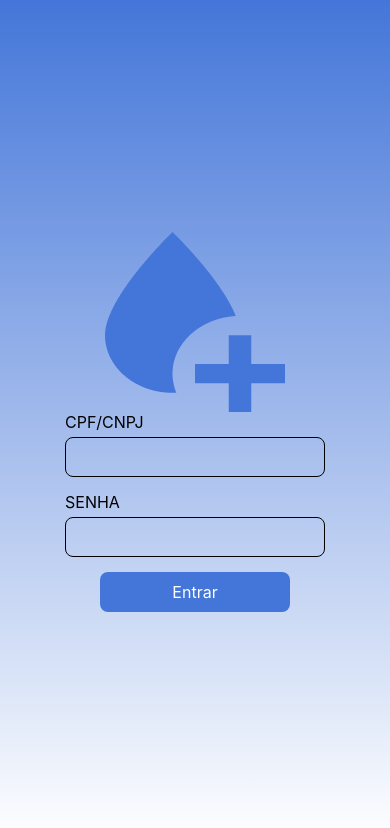
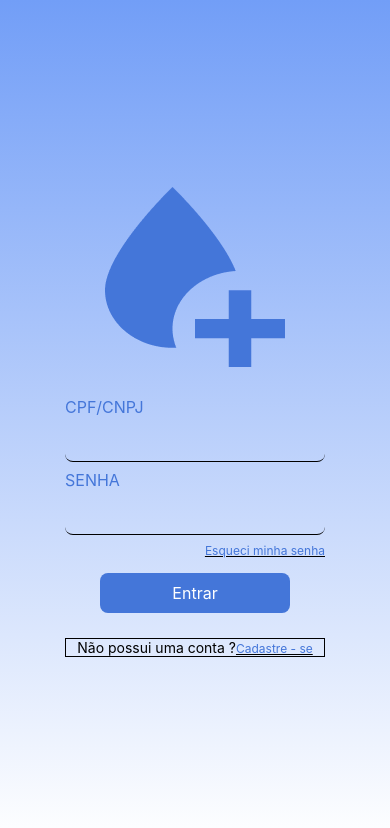
Before and after one commit to JoabeAndrade/HidroControle, a React Native app: screen / in a window 390 px wide. Shown: the top 828 px of the page. Built offline with nearby package versions, Linux system fonts and the light colour scheme.

Commit message:
feat: atualização da tela de Login

```diff
--- a/App.tsx
+++ b/App.tsx
@@ -1,6 +1,7 @@
 import { StatusBar } from 'expo-status-bar';
 import { StyleSheet, Text, View } from 'react-native';
 import { Login } from './src/screens/Login';
+import { UserRegister } from './src/screens/UserResgiter';
 
 export default function App() {
   return (
--- a/src/components/Input/index.tsx
+++ b/src/components/Input/index.tsx
@@ -9,7 +9,7 @@ export function Input({text}: InputProps){
     return(
         <View>
             <InputText>{text}</InputText>
-            <InputStyle/>
+            <InputStyle underlineColorAndroid="transparent"/>
         </View>
     );
 
--- a/src/components/Input/styles.ts
+++ b/src/components/Input/styles.ts
@@ -1,17 +1,18 @@
 import styled from "styled-components/native";
 
 export const InputText = styled.Text`
-    color: black;
+    color: #4476D9;
     font-size: 16px;
     margin-bottom: 5px;
 `
 
 export const InputStyle = styled.TextInput`
+    border-bottom-width: 1;
+    border-bottom-color: #000000;
     width: 260px;
     height: 40px;
-    border: 1px solid black;
     border-radius: 8px;
-    margin-bottom: 15px;
+    margin-bottom: 8px;
     padding-left: 10px;
     color: black;
 `
--- a/src/screens/Login/index.tsx
+++ b/src/screens/Login/index.tsx
@@ -1,17 +1,31 @@
-import { Container, ImageLogo } from "./styles";
+import { Container, ImageLogo, ButtonSenhaText, ButtonSenha, ButtonCadastroText, ButtonCadastro, ButtonExemplo } from "./styles";
 import { Button } from "../../components/Button";
 import { Input } from "../../components/Input";
-import { Image } from "react-native";
+import { Text, TouchableOpacity, View } from "react-native";
 
 const LogoImg = require("../../assets/Logo.png");
 
 export function Login(){
     return(
-        <Container colors={["#4476D9", "#ffffff"]}>
+        <Container colors={["#729ef7", "#ffffff"]}>
             <ImageLogo source={LogoImg}/>
             <Input text="CPF/CNPJ"/>
             <Input text="SENHA"/>
+
+            <ButtonSenha>
+                <TouchableOpacity>
+                    <ButtonSenhaText>Esqueci minha senha</ButtonSenhaText>
+                </TouchableOpacity>
+            </ButtonSenha>
+
             <Button text="Entrar"/>
+            <ButtonCadastro>
+                <Text>Não possui uma conta ?
+                    <TouchableOpacity>
+                        <ButtonCadastroText>Cadastre - se</ButtonCadastroText>
+                    </TouchableOpacity>
+                </Text>
+            </ButtonCadastro>
         </Container>
 
     );
--- a/src/screens/Login/styles.ts
+++ b/src/screens/Login/styles.ts
@@ -10,5 +10,31 @@ export const Container = styled(LinearGradient)`
 `
 
 export const ImageLogo = styled.Image`
-    align-self: ;
+    margin-bottom: 30px;
 `
+
+export const ButtonSenha = styled.View`
+    width: 260px;
+    margin-bottom: 15px;
+`
+
+export const ButtonSenhaText = styled.Text`
+    text-align: right;
+    text-decoration: underline;
+    color: #4476D9;
+    font-size: 12px;
+`
+
+export const ButtonCadastro = styled.View`
+    width: 260px;
+    border: 1px solid black;
+    margin-top: 25px;
+    flex-direction: row;
+    justify-content: center;
+`
+
+export const ButtonCadastroText = styled.Text`
+    color: #4476D9;
+    text-decoration: underline;
+    font-size: 12px;
+`
--- /dev/null
+++ b/src/screens/UserResgiter/styles.ts
@@ -0,0 +1,9 @@
+import { LinearGradient } from "expo-linear-gradient";
+import styled from "styled-components/native";
+
+export const Container = styled(LinearGradient)`
+    width: 100%;
+    flex: 1;
+    justify-content: center;
+    align-items: center;
+`
```
Also changed, not shown: src/screens/UserResgiter/index.tsx (added, +18 -0 lines).
